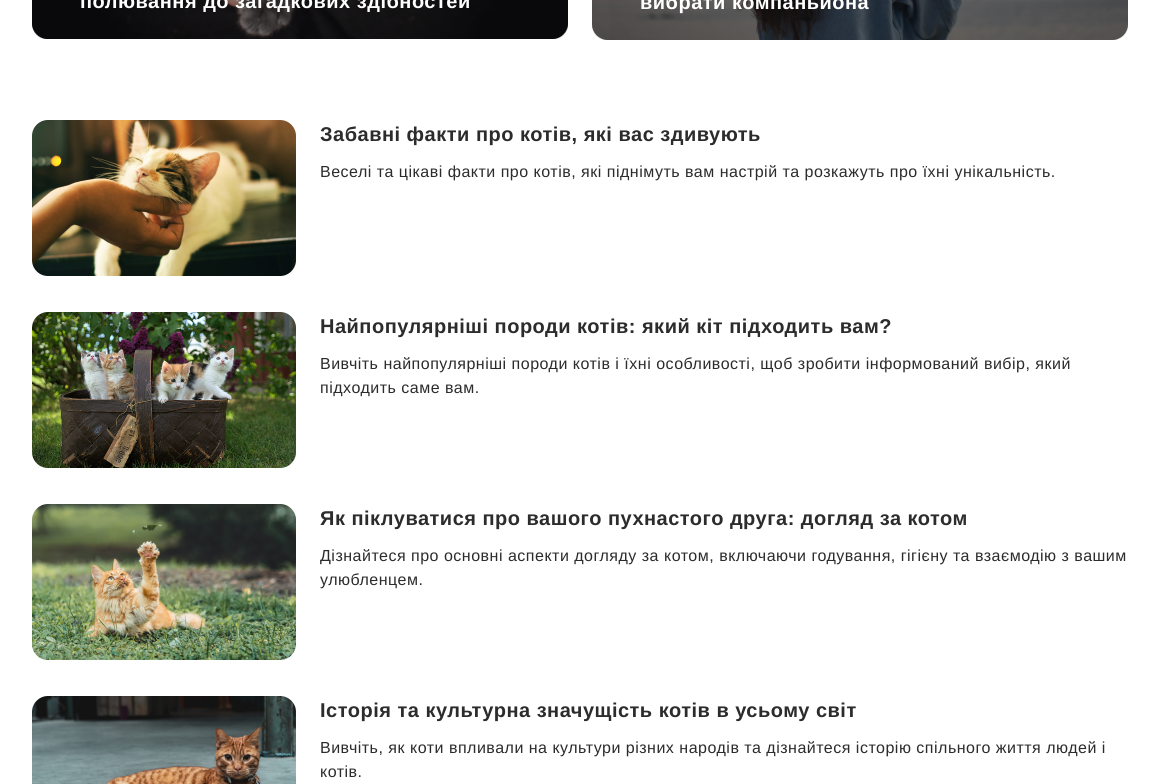
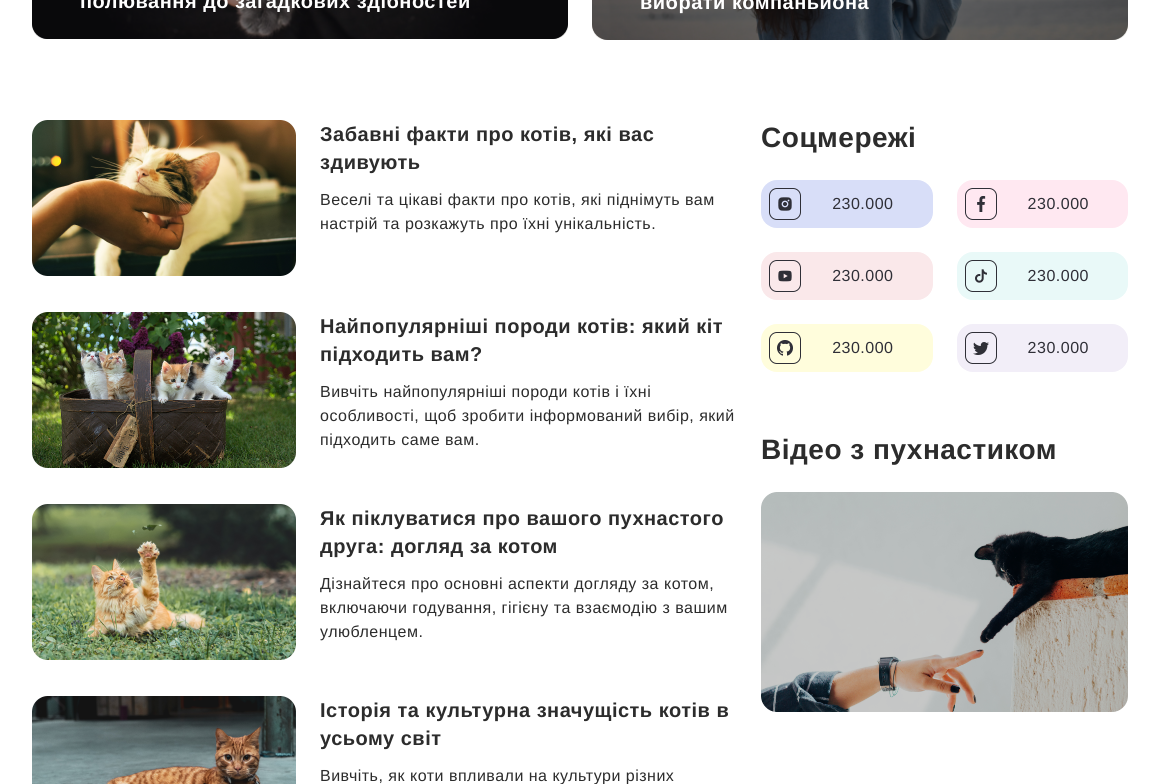
Before and after one commit to Hruchman-Ruslan/css-grid, a React (Vite) app: page /css-grid/project in a window 1536 px wide. Shown: the part 600-1384 px from the top of the page, without its empty margins (188-1347 px from the left). Built offline with nearby package versions, Linux system fonts and the light colour scheme.

Commit message:
feat: longread section

```diff
--- a/src/components/Project/components/Main/Main.module.css
+++ b/src/components/Project/components/Main/Main.module.css
@@ -75,6 +75,34 @@
 .postTitle {
   color: var(--common-white);
   font-family: var(--common-font);
+}
+
+.longread {
+  display: grid;
+  gap: 96px;
+}
+
+@media (min-width: 1440px) {
+  .longread {
+    grid-template-areas:
+      "b b s"
+      "b b s"
+      "b b v"
+      "b b .";
+    gap: 60px 24px;
+  }
+
+  .blog {
+    grid-area: b;
+  }
+
+  .socials {
+    grid-area: s;
+  }
+
+  .video {
+    grid-area: v;
+  }
 }
 
 .blog {
@@ -173,4 +201,5 @@
 .videoTitle {
   color: var(--grey, #2c2c2c);
   font-family: var(--common-font);
+  margin-bottom: 24px;
 }
```
